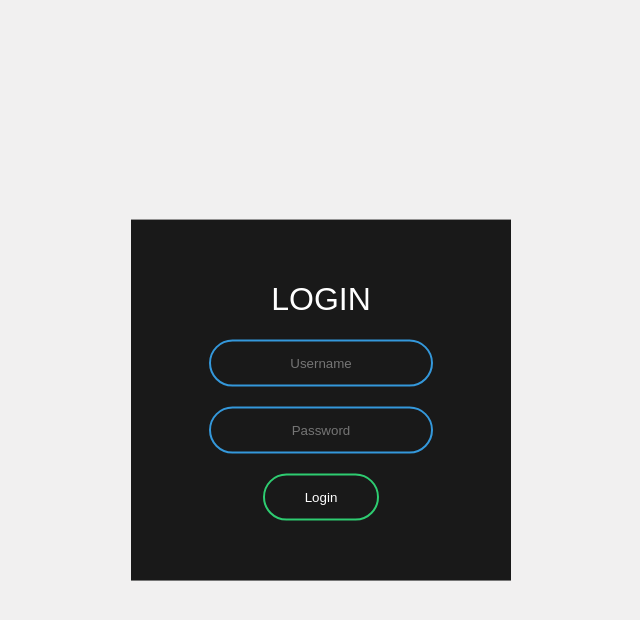
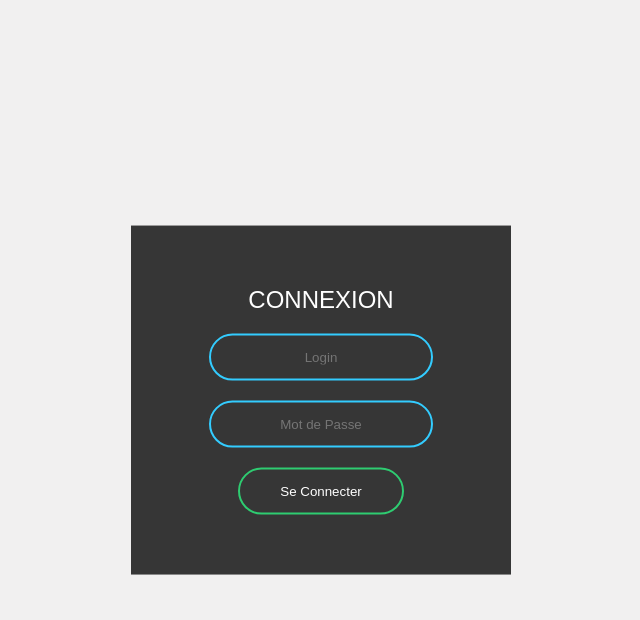
Before and after one commit to JiovaniVianey/BackOffice-Hebergement-de-fichiers, a PHP site: template vue/ConnexionUtil.php in a window 1280 px wide. Shown: the top 620 px of the page, without its empty margins (319-959 px from the left). Run offline with PHP 8.4, Linux system fonts and the light colour scheme; the template is opened without the code that fills it, so the values that code supplies are empty.

Commit message:
Modf Connexion

```diff
--- a/style/style.css
+++ b/style/styleConnexion.css
@@ -2,7 +2,7 @@ body{
     margin: 0;
     padding: 0;
     font-family: sans-serif;
-    background: #34495e;
+    background: #33CCFF;
     background-color: rgb(241, 240, 240);
    }
    .box{
@@ -12,10 +12,10 @@ body{
        top: 50%;
        left:50%;
        transform: translate(-50%,-50%);
-       background:#191919;
+       background:#363636;
        text-align: center;
    }
-   .box h1{
+   .box h2{
        color: white;
        text-transform: uppercase;
        font-weight: 500;
@@ -27,7 +27,7 @@ body{
        display: block;
        margin: 20px auto;
        text-align: center;
-       border: 2px solid #3498db;
+       border: 2px solid #33CCFF;
        padding: 14px 10px;
        width: 200px;
        outline: none;
@@ -36,7 +36,7 @@ body{
        transition: 0.25s;
    }
    .box input[type = "text"]:focus,.box input[type = "password"]:focus{
-       width: 280px;
+       width: 250px;
        border-color: #2ecc71;
 
    }
--- a/vue/ConnexionUtil.php
+++ b/vue/ConnexionUtil.php
@@ -1,22 +1,18 @@
 <!doctype html>
 <html>
 	<head>
-		<title>WebSite</title>
+		<title>Connexion</title>
 		<meta charset='utf-8'>
-		<link rel='stylesheet' href='style.css'>
+		<link rel='stylesheet' href='../style/styleConnexion.css'>
 	</head>
 	<body>
 
 		<form class="box" method="POST" action="login.html">
-		<h1>LOGIN</h1>
-		 <input type='text' name='pseudo' placeholder="Username" required="">
-		<input type='password' name='pseudo' placeholder="Password" required="">
+		<h2>Connexion</h2>
+		<input type='text' name='pseudo' placeholder="Login" required="">
+		<input type='password' name='pseudo' placeholder="Mot de Passe" required="">
 
-
-
-
-
-		<input type="submit" value="Login"/>
+		<input type="submit" value="Se Connecter"/>
 		</form>
 	</body>
 </html>
```
